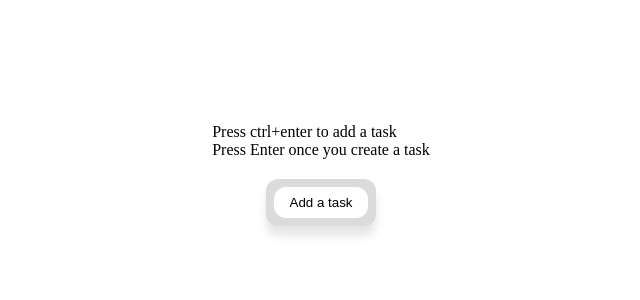
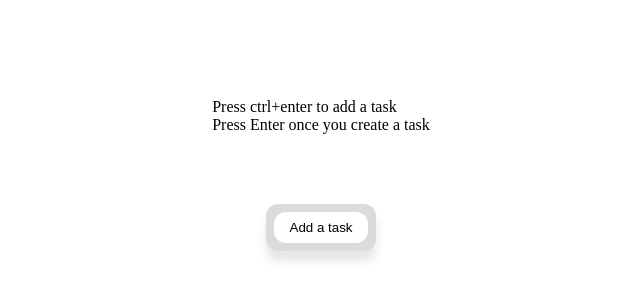
Before and after one commit to prinxnoami/Todo-app, a plain HTML site: page index.html in a window 1280 px wide. Shown: the part 234-534 px from the top of the page, without its empty margins (319-959 px from the left). Drawn offline with Linux system fonts and the light colour scheme.

Commit message:
Update index.html

```diff
--- a/index.html
+++ b/index.html
@@ -8,8 +8,8 @@
     <link rel="stylesheet" href="style.css">
 </head>
 <body>
-    Press ctrl+enter to add a task<br>
-        Press Enter once you create a task
+    <div style='margin-bottom:50px'>Press ctrl+enter to add a task<br>
+        Press Enter once you create a task</div>
     <div class="p-container flex">
         <button>Add a task</button>
     </div>
```
